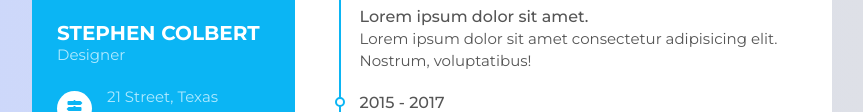
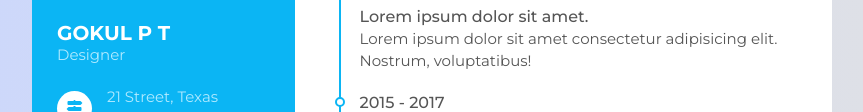
Before and after one commit to Gokul9791647413/res, a plain HTML site: page index.html in a window 1280 px wide. Shown: the part 353-465 px from the top of the page, without its empty margins (208-1071 px from the left). Drawn offline with Linux system fonts and the light colour scheme.

Commit message:
my second commit

```diff
--- a/index.html
+++ b/index.html
@@ -23,7 +23,7 @@
      <div class="resume_content">
        <div class="resume_item resume_info">
          <div class="title">
-           <p class="bold">stephen colbert</p>
+           <p class="bold">Gokul P t</p>
            <p class="regular">Designer</p>
          </div>
          <ul>
```
